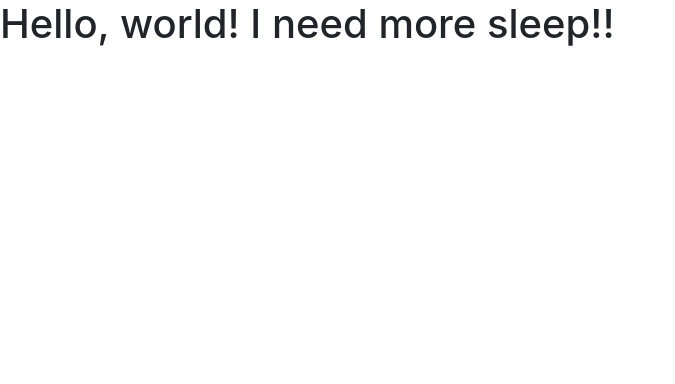
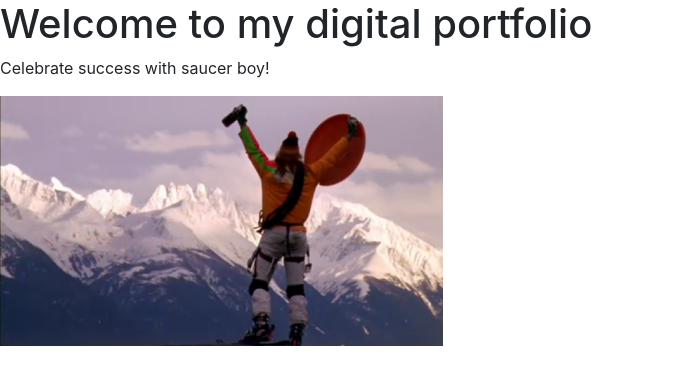
Before and after one commit to BWydysh/EDPS6560BretWydysh, a plain HTML site: page index.html in a window 1280 px wide. Shown: the whole page, without its empty margins (0-675 px from the left). Drawn offline with nearby package versions, Linux system fonts and the light colour scheme.

Commit message:
Update to index.html

```diff
--- a/index.html
+++ b/index.html
@@ -11,7 +11,16 @@
     <title>Hello, world!</title>
   </head>
   <body>
-    <h1>Hello, world! I need more sleep!!</h1>
+    <h1>Welcome to my digital portfolio</h1>
+
+       <div>
+           <p>Celebrate success with saucer boy!</p>
+           <a Title= "Saucer boy"
+            href="https://usatunofficial.files.wordpress.com/2015/10/saucer-boy.png?w=761&h=430" target="_blank">
+
+                <img alt="Saucer Boy" height="250" width="auto" src= "img/saucer-boy.png">
+           </a>
+      </div>
 
     <!-- Optional JavaScript -->
     <!-- jQuery first, then Popper.js, then Bootstrap JS -->
```
